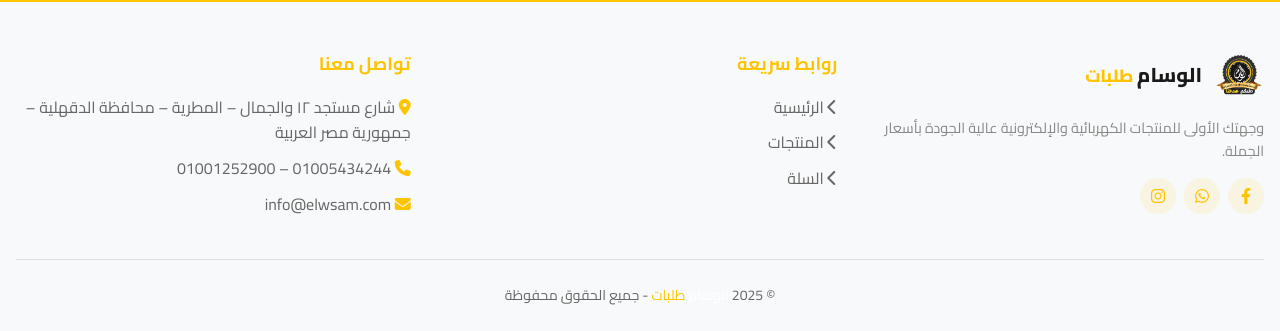
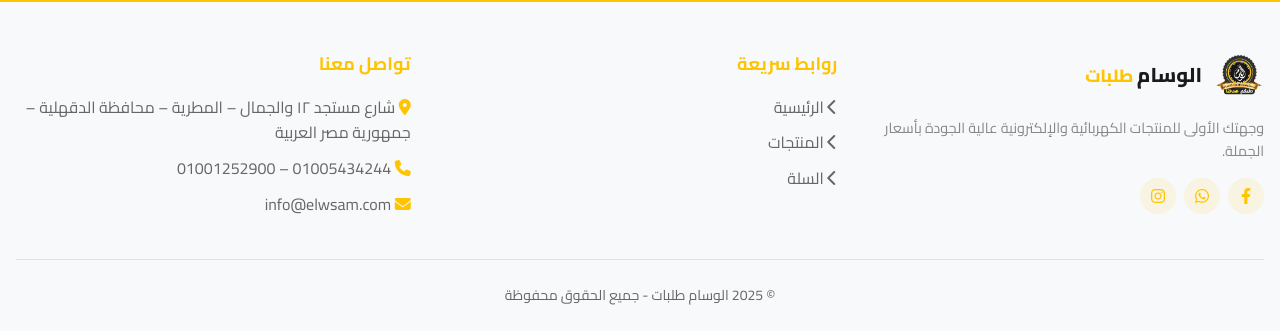
Before and after one commit to ahmedalghary1/alwesam-talabat, a Django app: page /orders/ in a window 1280 px wide. Shown: the part 849-1180 px from the top of the page. Run offline with Django 5.2, Linux system fonts and the light colour scheme; the visitor is signed in with stand-in values (Sample User, id 1); data comes from the database, SQL or seed files in the repository; data that the repository does not hold is empty; parts of the project's set-up code (start-up, migrations or seed data) failed here and were passed over; some libraries are stand-ins or nearby versions.

Commit message:
update footer world

```diff
--- a/templates/base.html
+++ b/templates/base.html
@@ -431,8 +431,7 @@
             </div>
 
             <div class="footer-copyright">
-                &copy; 2025 <span style="color: var(--brand-white);">الوسام</span> <span
-                    style="color: var(--brand-yellow);">طلبات</span> - جميع الحقوق محفوظة
+                &copy; 2025 <span >الوسام</span> <span>طلبات</span> - جميع الحقوق محفوظة
             </div>
         </div>
 
```
